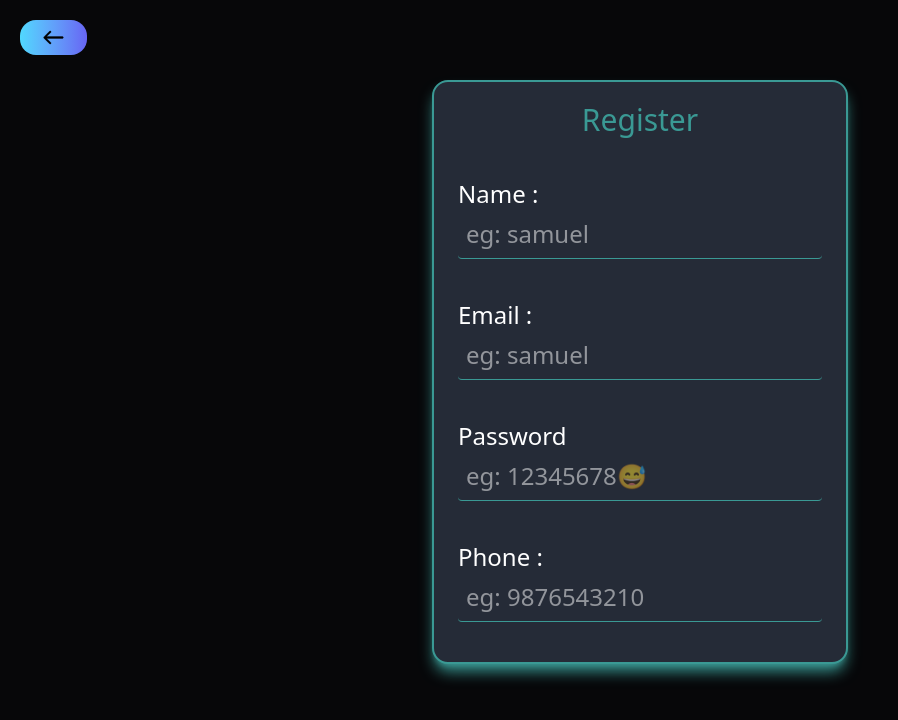
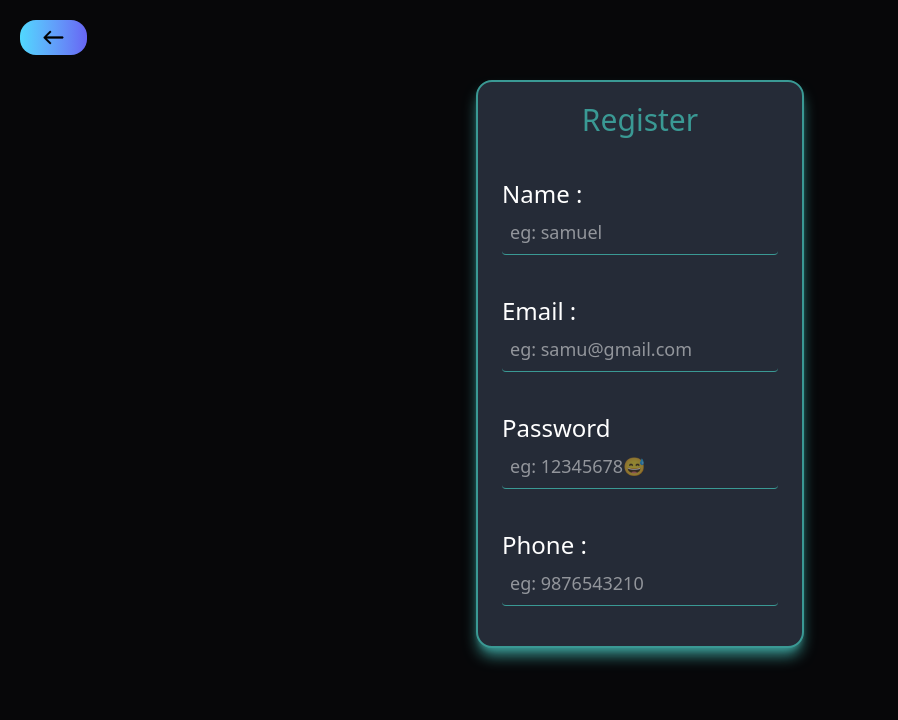
Before and after one commit to Samuel-joseph05/chain-submmit, a React (Vite) app: page /register in a window 1280 px wide. Shown: the top 720 px of the page, without its empty margins (0-898 px from the left). Built offline with nearby package versions, Linux system fonts and the light colour scheme.

Commit message:
Remove: unnessary imports

```diff
--- a/src/HomePage.jsx
+++ b/src/HomePage.jsx
@@ -1,6 +1,6 @@
 import { RiMenu3Fill } from "react-icons/ri";
 import { useNavigate } from "react-router-dom";
-import Register from "./Register";
+
 
 
 
--- a/src/Register.jsx
+++ b/src/Register.jsx
@@ -15,11 +15,14 @@ const navigate = useNavigate();
           className=" bg-linear-to-r from-[#50d8fe] to-[#6764f3]  rounded-2xl text-sm md:px-4 px-2   cursor-pointer"
           onClick={back}
         >
-                <IoIosArrowRoundBack size={35} strokeWidth={5} className="text-black" />
+          <IoIosArrowRoundBack
+            size={35}
+            strokeWidth={5}
+            className="text-black"
+          />
         </button>
       </div>
       <div className="flex  justify-center  relative mx-10  my-20">
-
         <div className="text-2xl border-2 border-solid border-[#3a9994] bg-[#252b37] shadow-lg shadow-[#3a9994] rounded-2xl ">
           <div className="  pt-5 pb-10 px-3">
             <h1 className="text-[#3a9994] text-center font-medium text-3xl pb-10">
@@ -31,15 +34,15 @@ const navigate = useNavigate();
                 <input
                   type="text"
                   placeholder="eg: samuel"
-                className="p-2 rounded bg-transparent border-b border-[#3a9994] outline-none text-white"
+                  className="p-2 rounded bg-transparent border-b border-[#3a9994] outline-none text-white text-lg"
                 />
               </div>
               <div className="flex flex-col text-white px-3">
                 <label htmlFor="email">Email :</label>
                 <input
                   type="email"
-                placeholder="eg: samuel"
-                className="p-2 rounded bg-transparent border-b border-[#3a9994] outline-none text-white"
+                  placeholder="eg: samu@gmail.com"
+                  className="p-2 rounded bg-transparent border-b border-[#3a9994] outline-none text-white text-lg"
                 />
               </div>
               <div className="flex flex-col text-white px-3">
@@ -47,7 +50,7 @@ const navigate = useNavigate();
                 <input
                   type="password"
                   placeholder="eg: 12345678😅"
-                className="p-2 rounded bg-transparent border-b border-[#3a9994] outline-none text-white"
+                  className="p-2 rounded bg-transparent border-b border-[#3a9994] outline-none text-white text-lg"
                 />
               </div>
               <div className="flex flex-col text-white px-3  ">
@@ -55,18 +58,14 @@ const navigate = useNavigate();
                 <input
                   type="number"
                   placeholder="eg: 9876543210"
-                className="p-2 rounded bg-transparent border-b border-[#3a9994] outline-none text-white "
+                  className="p-2 rounded bg-transparent border-b border-[#3a9994] outline-none text-white text-lg"
                 />
               </div>
-
             </form>
           </div>
         </div>
-
       </div>
-
     </div>
-
   );
 }
 
```
Lines whose indentation alone changed are shown as unchanged.
